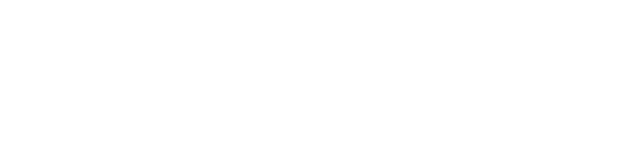
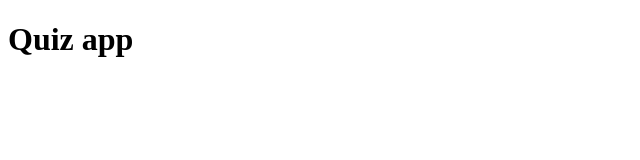
Before and after one commit to AndryBasaraba/Quizapp, a plain HTML site: page index.html in a window 1280 px wide. Shown: the whole page, without its empty margins (0-640 px from the left). Drawn offline with Linux system fonts and the light colour scheme.

Commit message:
added page-title feature

```diff
--- a/index.html
+++ b/index.html
@@ -7,6 +7,6 @@
     <title>Document</title>
   </head>
   <body>
-
+    <h1>Quiz app</h1>
   </body>
 </html>
```
